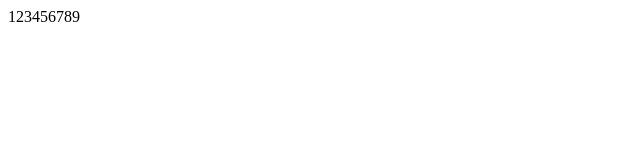
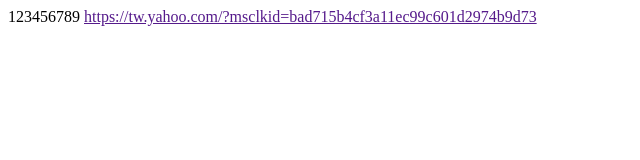
Before and after one commit to at7832501/0509, a plain HTML site: page index.html in a window 1280 px wide. Shown: the whole page, without its empty margins (0-640 px from the left). Drawn offline with Linux system fonts and the light colour scheme.

Commit message:
Update index.html

```diff
--- a/index.html
+++ b/index.html
@@ -8,5 +8,6 @@
 </head>
 <body>
     123456789
+    <a href="">https://tw.yahoo.com/?msclkid=bad715b4cf3a11ec99c601d2974b9d73</a>
 </body>
 </html>
```
